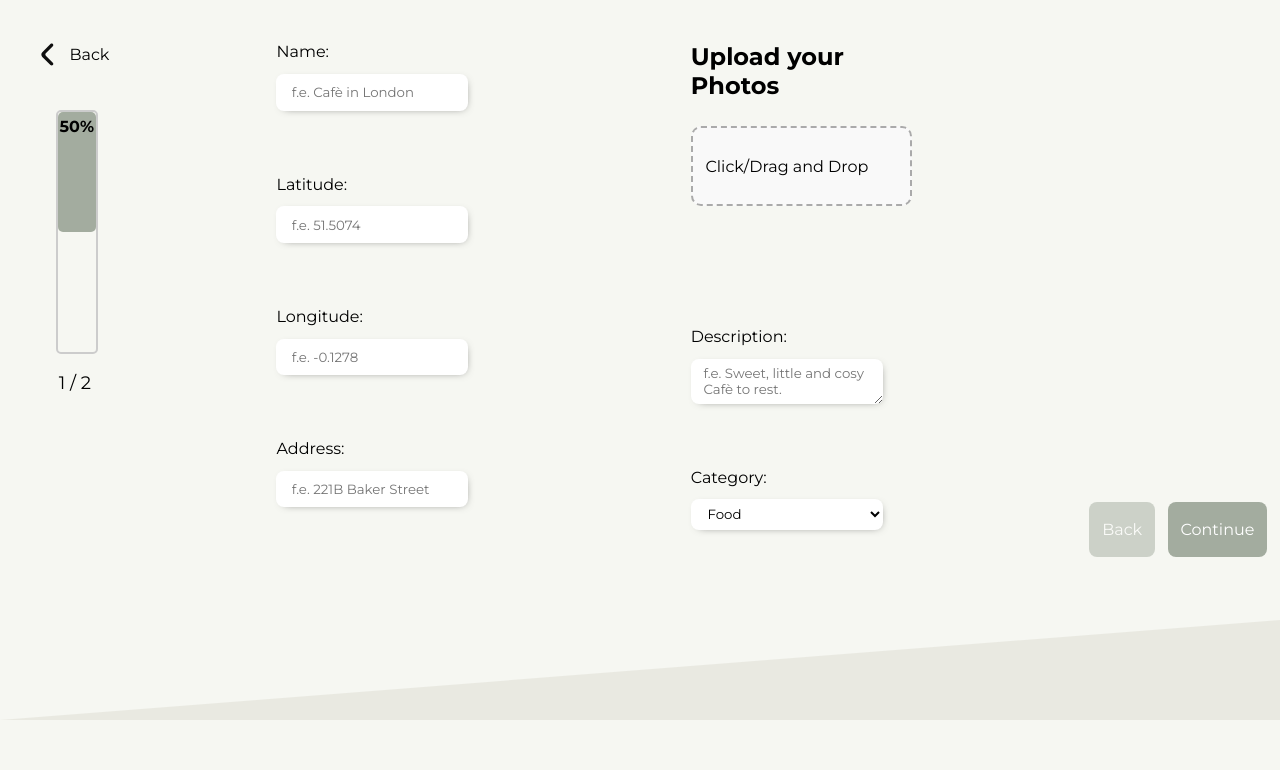
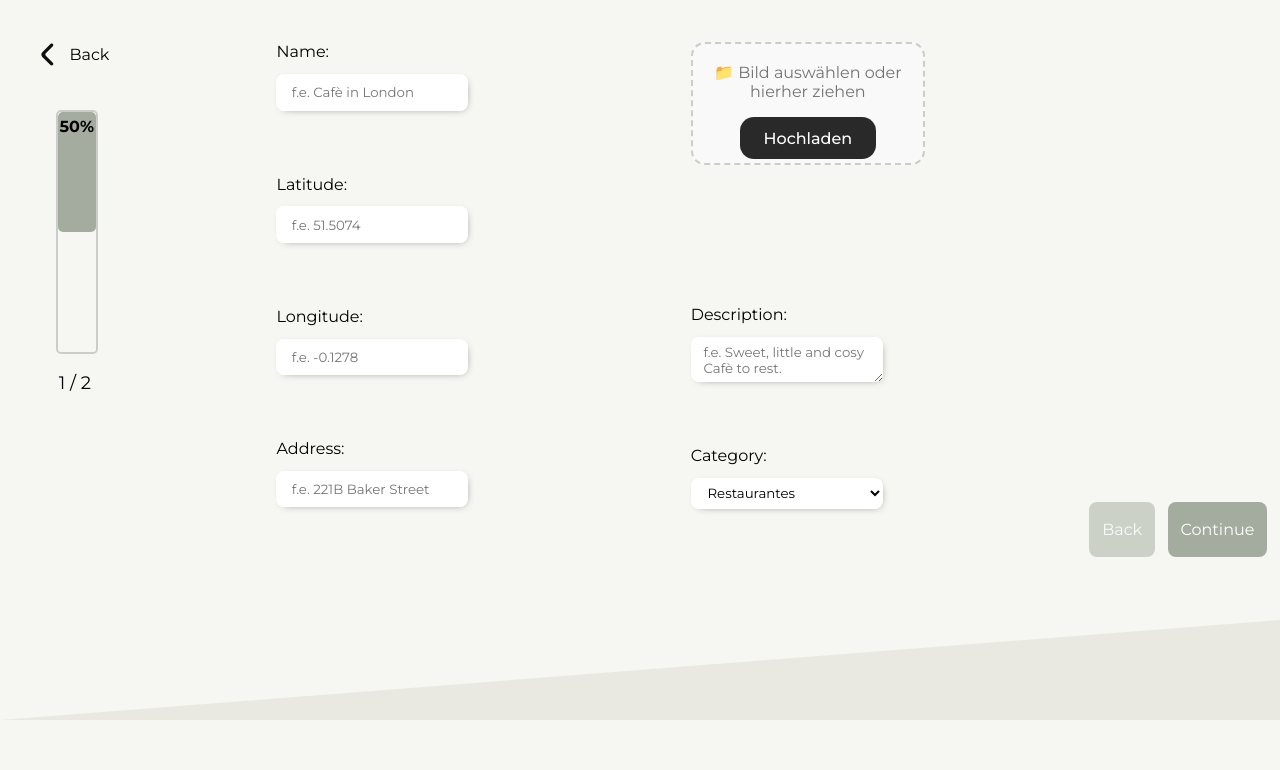
Before and after one commit to Spotlas/Spotlas, a PHP site: page /pages/add_place/add.html in a window 1280 px wide. Shown: the part 80-850 px from the top of the page. Run offline with PHP 8.4, Linux system fonts and the light colour scheme.

Commit message:
enhance add place page with required fields and improved file upload UI

```diff
--- a/project/htdocs/assets/css/add.css
+++ b/project/htdocs/assets/css/add.css
@@ -390,3 +390,49 @@ span{
     cursor: pointer;
     transform: translateY(-5px);
 }
+
+#add_form_Slide1 > #add_content{
+    display: grid;
+    grid-template-columns: 40% 60%;
+    gap: 20vw;
+    margin-top: 2.3vw;
+}
+
+#fileUpload.drag-drop {
+    border: 2px dashed #ccc;
+    border-radius: 14px;
+    padding: 1.2rem;
+    text-align: center;
+    transition: background-color 0.3s ease, border-color 0.3s ease;
+    background-color: #f9f9f9;
+    font-family: 'Montserrat', sans-serif;
+  }
+
+  #fileUpload.drag-drop.dragover {
+    background-color: #e0e0e0;
+    border-color: #888;
+  }
+
+  #uploadLabel {
+    display: block;
+    font-size: 1rem;
+    color: #555;
+    margin-bottom: 1rem;
+    cursor: pointer;
+  }
+
+  #fileUpload button {
+    background-color: #292929;
+    color: white;
+    padding: 0.7rem 1.5rem;
+    font-size: 1rem;
+    border: none;
+    border-radius: 14px;
+    cursor: pointer;
+    font-weight: 500;
+    transition: background-color 0.2s ease;
+  }
+
+  #fileUpload button:hover {
+    background-color: #444;
+  }
--- a/project/htdocs/pages/add_place/add.html
+++ b/project/htdocs/pages/add_place/add.html
@@ -90,46 +90,39 @@
                 <div class="add_name_description">
                         <div id="add_name">
                             <label for="name">Name:</label>
-                            <input type="text" name="name" id="name" placeholder="f.e. Cafè in London">
+                            <input type="text" name="name" id="name" placeholder="f.e. Cafè in London" required>
                         </div>
 
 
                         <div id="add_coordinates">
                             <label for="latitude">Latitude:</label>
-                            <input type="text" name="latitude" id="latitude" placeholder="f.e. 51.5074">
+                            <input type="text" name="latitude" id="latitude" placeholder="f.e. 51.5074" required>
                         </div>
 
                         <div>
                             <label for="longitude">Longitude:</label>
-                            <input type="text" name="longitude" id="longitude" placeholder="f.e. -0.1278">
+                            <input type="text" name="longitude" id="longitude" placeholder="f.e. -0.1278" required>
                         </div>
 
 
                         <div>
                             <!-- Adresse -->
                             <label for="address">Address:</label>
-                            <input type="text" name="address" id="address" placeholder="f.e. 221B Baker Street">
+                            <input type="text" name="address" id="address" placeholder="f.e. 221B Baker Street" required>
                         </div>
                 </div>
 
                 <div  class="add_name_description">
-                    <div id="fileUpload">
-                        <h2>Upload your Photos</h2>
+                    <div id="fileUpload" class="drag-drop">
+                        <form id="uploadForm" action="./fileupload.php" method="POST" enctype="multipart/form-data">
+                          <label for="fileToUpload" id="uploadLabel">
+                            <span>📁 Bild auswählen oder hierher ziehen</span>
+                          </label>
+                          <input type="file" name="fileToUpload" id="fileToUpload" accept="image/*" required hidden>
+                          <button type="submit" name="submit">Hochladen</button>
+                        </form>
+                      </div>
 
-                        <div class="upload-container" id="drop-area">
-                            <p>Click/Drag and Drop</p>
-                            <input type="file" id="fileInput" multiple accept="image/*">
-                        </div>
-                        <div id="uploadedImages"></div>
-
-                        <div class="image-preview" id="imagePreview"></div>
-
-                    </div>
-
-
-                    <div>
-                        <form action="" method="post"></form>
-                    </div>
 
 
                     <div id="add_description">
@@ -140,12 +133,11 @@
                     <div id="add_category">
                         <label for="category">Category:</label>
                         <select name="category" id="category">
-                            <option value="Food">Food</option>
-                            <option value="Waters">Waters</option>
-                            <option value="Mountains">Mountains</option>
-                            <option value="Beaches">Beaches</option>
-                            <option value="Apartment">Apartment</option>
-                            <option value="Hotel">Hotel</option>
+                            <option value="Restaurants">Restaurantes</option>
+                            <option value="Natur">Nature</option>
+                            <option value="Museen">Museums</option>
+                            <option value="Sehenswürdigkeiten">Sights</option>
+                            <option value="Hotels">Hotels</option>
                         </select>
                     </div>
                 </div>
```
Also changed, not shown: project/htdocs/assets/js/add.js (+115 -11 lines).
